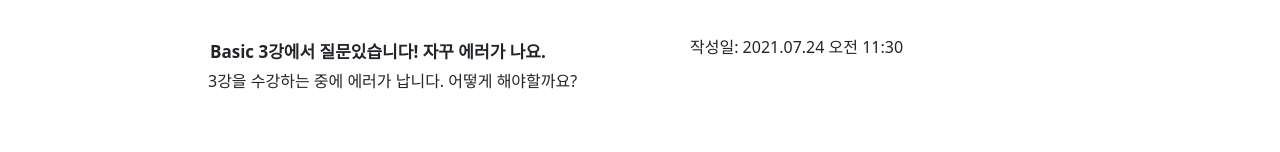
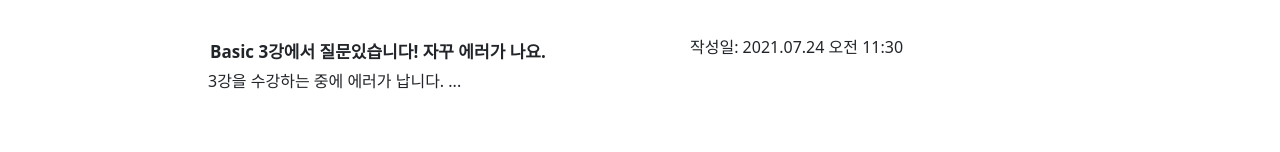
Before and after one commit to SHAP-STORY/SHAP_STORY, a React (Create React App) app in the folder front_end/: page /mypage in a window 1280 px wide. Shown: the part 646-798 px from the top of the page. Built offline with nearby package versions, Linux system fonts and the light colour scheme; no server answers.

Commit message:
feat: modify mywriting error

```diff
--- a/front_end/src/components/MyWritinglist.js
+++ b/front_end/src/components/MyWritinglist.js
@@ -55,7 +55,7 @@ class MyWritinglist extends React.Component {
               }}
             >
               <text style={{ position: "relative", left: "-210px" }}>
-                {this.props.question}
+                {this.props.question.slice(0,20)+" ..."}
               </text>
             </div>
           </Writing>
```
Also changed, not shown: front_end/src/Basic.js (line endings or trailing spaces).
